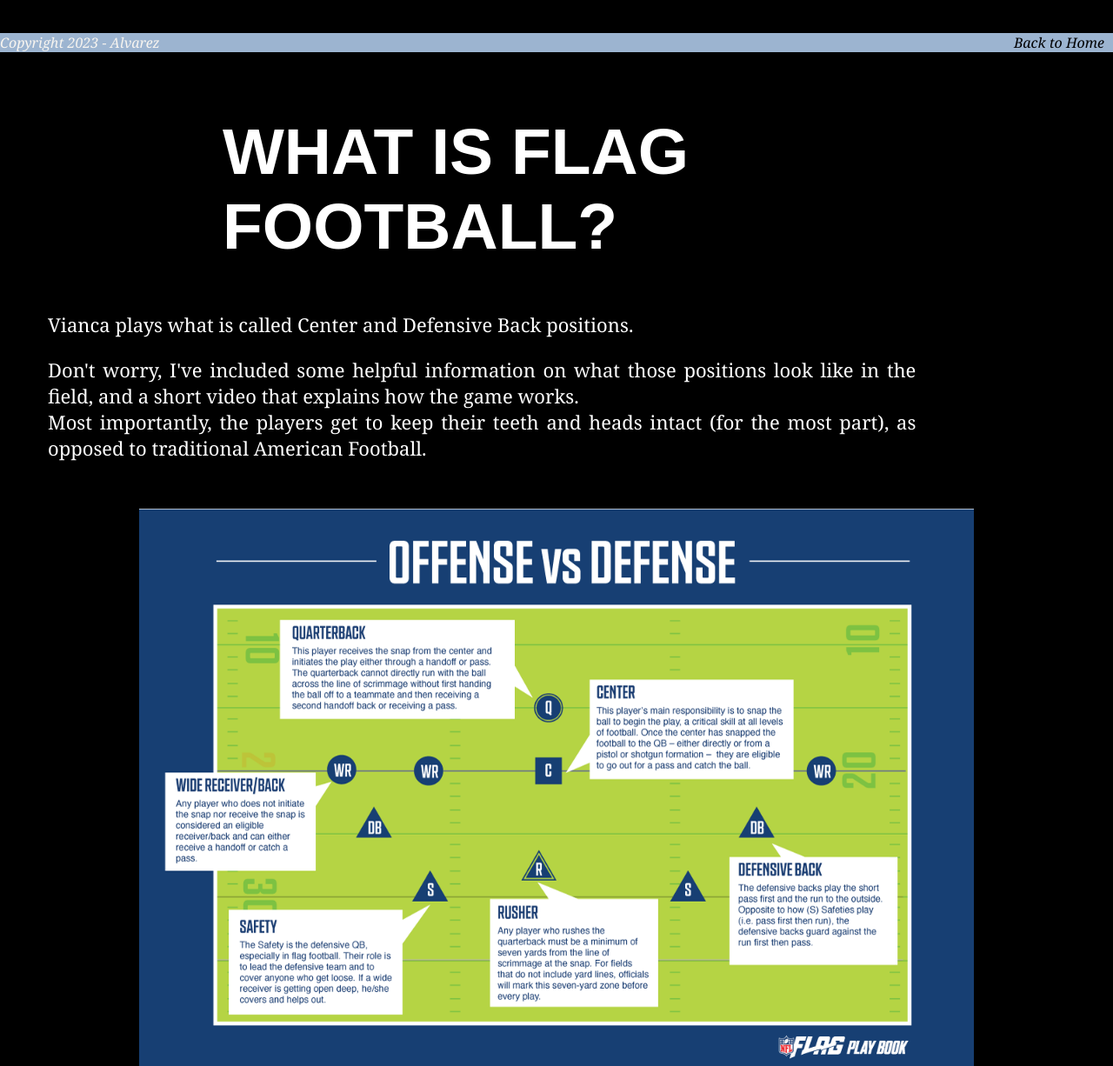
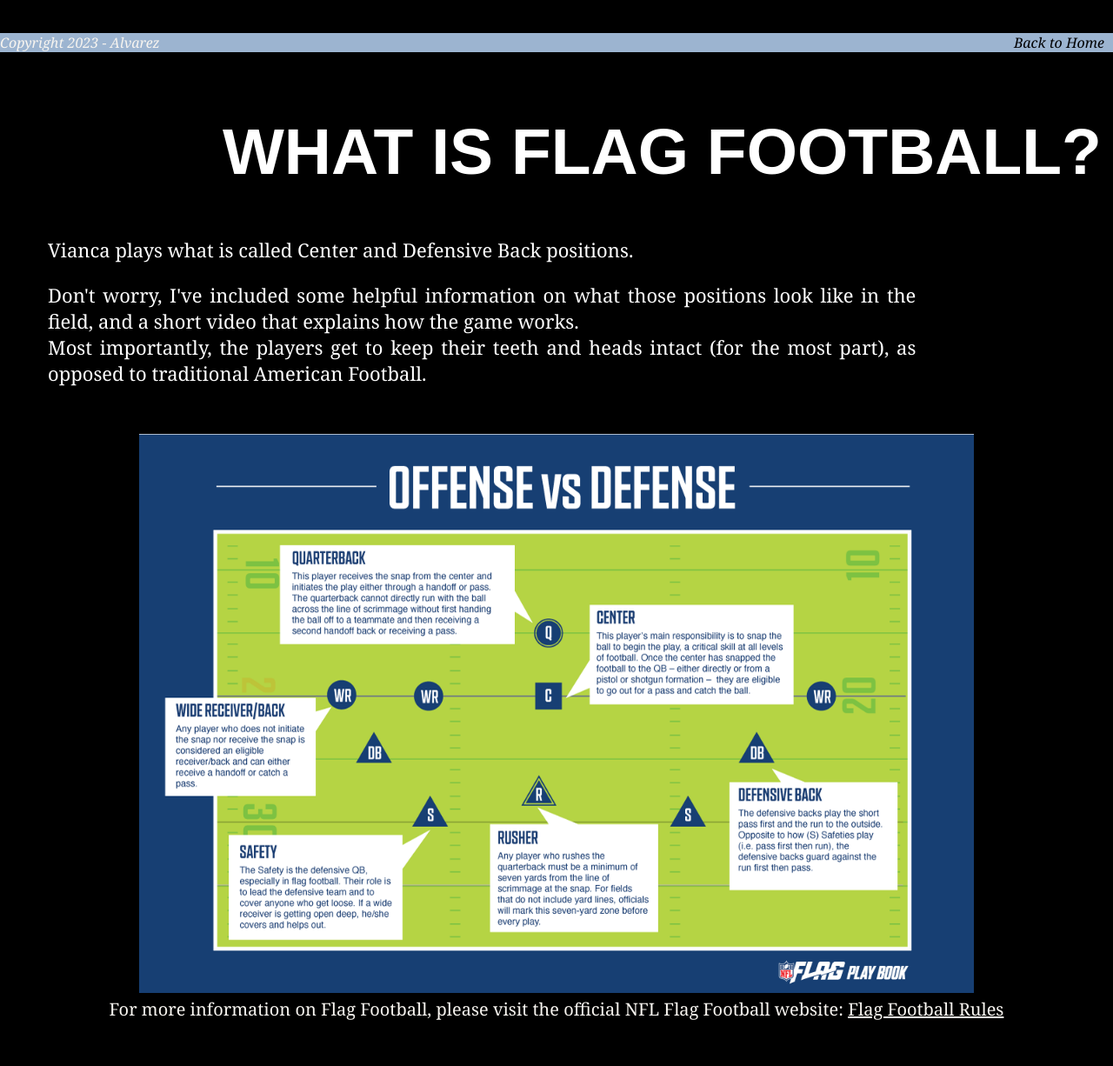
Before and after one commit to de-hiscence/bioSite, a plain HTML site: page hobbies/hobbies.html in a window 1280 px wide. Shown: the part 740-1966 px from the top of the page at 87% size. Drawn offline with Linux system fonts and the light colour scheme.

Commit message:
"mobile"

```diff
--- a/hobbies/hobbies.css
+++ b/hobbies/hobbies.css
@@ -211,7 +211,6 @@
   margin-top: 150px;
   margin-bottom: 55px;
   padding-left: 20%;
-  padding-right: 20%;
   font-family: Arial, Helvetica, sans-serif;
   font-size: 75px;
   color: #fff;
@@ -234,7 +233,7 @@
 }
 
 .flagimg>p {
-  font-size: 18px;
+  font-size: 20px;
 }
 
 h2 {
```
